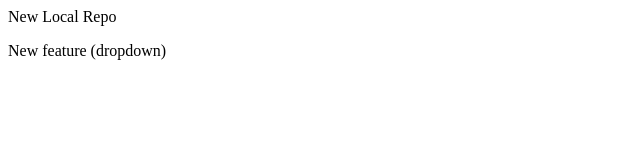
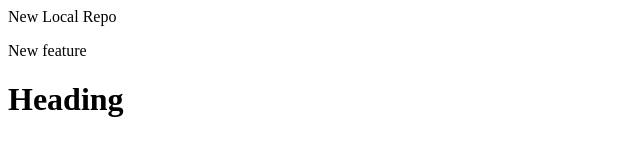
Before and after one commit to mohdshariq5070/localrepo, a plain HTML site: page index.html in a window 1280 px wide. Shown: the whole page, without its empty margins (0-640 px from the left). Drawn offline with Linux system fonts and the light colour scheme.

Commit message:
add heading

```diff
--- a/index.html
+++ b/index.html
@@ -1,2 +1,2 @@
 <p>New Local Repo</p>
-<p>New feature (dropdown)</p>
+<p>New feature <h1>Heading</h1></p>
```
